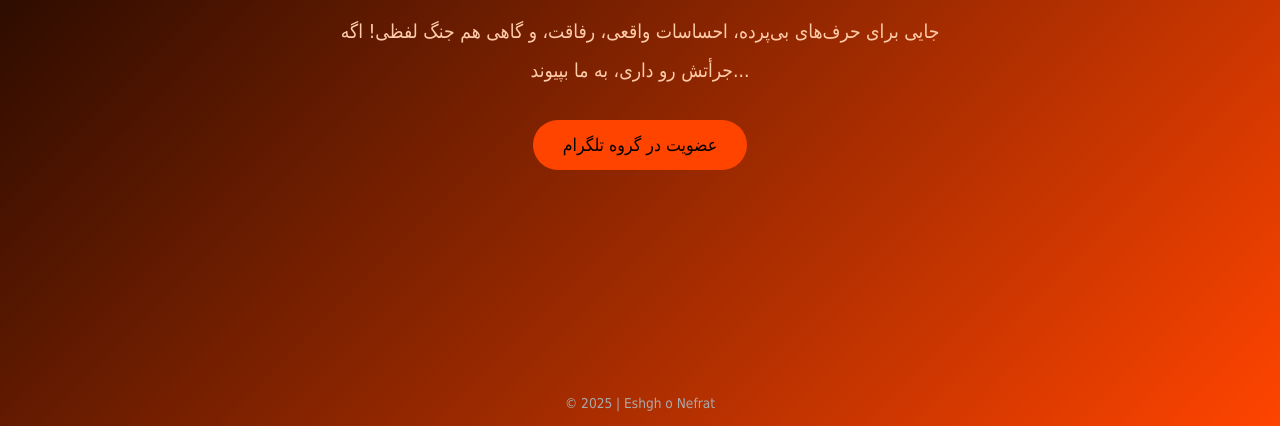
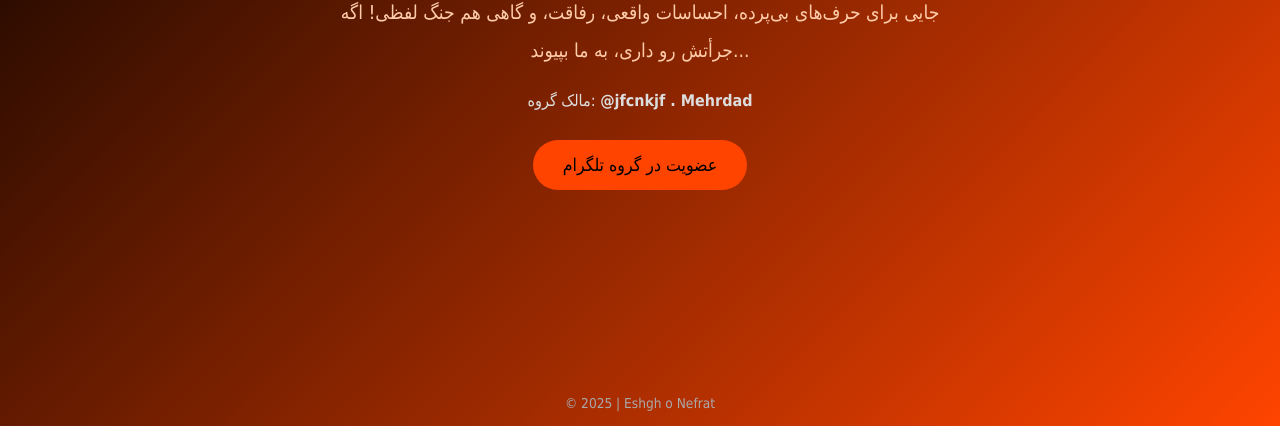
Before and after one commit to khatman0/Eshgh-va-Nefrat, a plain HTML site: page index.html in a window 1280 px wide. Shown: the part 374-800 px from the top of the page. Drawn offline with Linux system fonts and the light colour scheme.

Commit message:
Update index.html

```diff
--- a/index.html
+++ b/index.html
@@ -29,9 +29,15 @@
     p {
       font-size: 1.2rem;
       max-width: 600px;
-      margin-bottom: 30px;
+      margin-bottom: 20px;
       line-height: 2;
       color: #ffccaa;
+    }
+
+    .owner {
+      font-size: 1rem;
+      color: #dddddd;
+      margin-bottom: 30px;
     }
 
     a.join-btn {
@@ -62,7 +68,9 @@
   <p>جایی برای حرف‌های بی‌پرده، احساسات واقعی، رفاقت، و گاهی هم جنگ لفظی!
   اگه جرأتش رو داری، به ما بپیوند...</p>
 
-  <a href="LINK-TELEGRAM-RA-INJA-GOZAR" class="join-btn">عضویت در گروه تلگرام</a>
+  <div class="owner">مالک گروه: <strong>@jfcnkjf . Mehrdad</strong></div>
+
+  <a href="https://t.me/fdbxus" class="join-btn">عضویت در گروه تلگرام</a>
 
   <footer>© 2025 | Eshgh o Nefrat</footer>
 </body>
```
